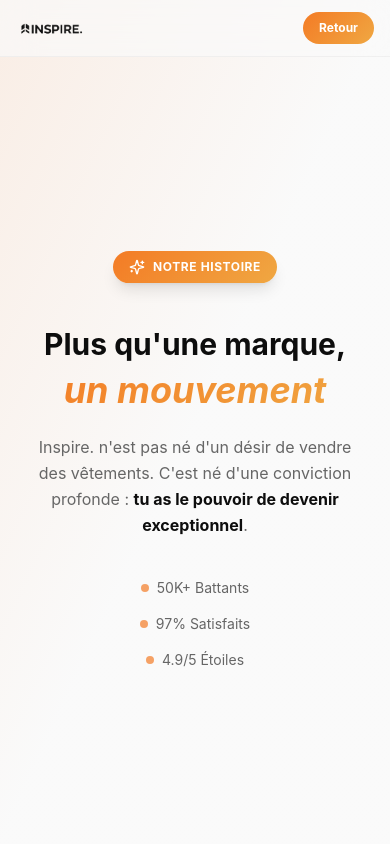
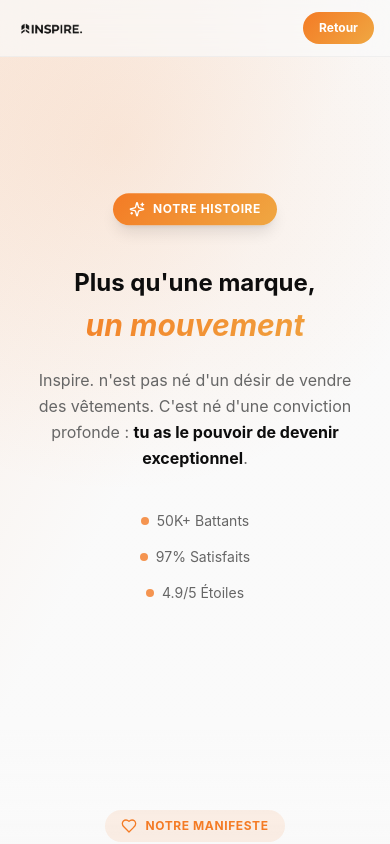
Before and after one commit to Adivra01/kayna, a React (Vite) app: page /about in a window 390 px wide. Shown: the top 844 px of the page. Built offline with nearby package versions, Linux system fonts and the light colour scheme; the HTML template or start-up script is replaced by a standard one.

Commit message:
Fix mobile responsiveness for About page
Improve mobile view of the About page by adjusting hero sizes, card heights, image optimization, gradient styles, and adding the #values anchor.

```diff
--- a/src/pages/About.tsx
+++ b/src/pages/About.tsx
@@ -138,9 +138,9 @@ const About = () => {
       </header>
 
       {/* Hero Section - Enhanced */}
-      <section className="relative min-h-screen flex items-center justify-center overflow-hidden pt-20 sm:pt-24">
+      <section className="relative min-h-[85vh] lg:min-h-screen flex items-center justify-center overflow-hidden pt-20 sm:pt-24">
         <div className="absolute inset-0 bg-gradient-to-br from-accent/10 via-background to-background" />
-        <div className="absolute inset-0 bg-[radial-gradient(circle_at_30%_20%,rgba(var(--accent-rgb),0.1),transparent_50%)]" />
+        <div className="absolute inset-0 bg-[radial-gradient(circle_at_30%_20%,hsl(var(--accent)/0.12),transparent_55%)]" />
 
         <div className="container mx-auto px-4 sm:px-6 lg:px-12 relative z-10 py-12 sm:py-16 lg:py-20">
           <div ref={heroRef} className="max-w-5xl mx-auto text-center space-y-6 sm:space-y-8 lg:space-y-12">
@@ -150,8 +150,8 @@ const About = () => {
             </div>
 
             <h1 className="font-bold leading-[1.1] mb-0">
-              <span className="block text-3xl sm:text-5xl md:text-6xl lg:text-7xl xl:text-8xl">Plus qu'une marque,</span>
-              <span className="block gradient-text italic text-4xl sm:text-6xl md:text-7xl lg:text-8xl xl:text-9xl mt-2 sm:mt-4">un mouvement</span>
+               <span className="block text-2xl sm:text-5xl md:text-6xl lg:text-7xl xl:text-8xl">Plus qu'une marque,</span>
+               <span className="block gradient-text italic text-3xl sm:text-6xl md:text-7xl lg:text-8xl xl:text-9xl mt-2 sm:mt-4">un mouvement</span>
             </h1>
 
             <p className="text-base sm:text-lg md:text-xl lg:text-2xl text-muted-foreground leading-relaxed max-w-3xl mx-auto px-4">
@@ -284,7 +284,7 @@ const About = () => {
       </section>
 
       {/* Values Section - Enhanced */}
-      <section className="py-16 sm:py-20 lg:py-32">
+      <section id="values" className="py-14 sm:py-20 lg:py-32">
         <div className="container mx-auto px-4 sm:px-6 lg:px-12">
           <div className="text-center max-w-3xl mx-auto mb-12 sm:mb-16 lg:mb-20">
             <div className="inline-flex items-center gap-2 sm:gap-3 mb-4 sm:mb-6 px-4 sm:px-5 lg:px-6 py-2 sm:py-2.5 lg:py-3 bg-accent/10 rounded-full">
@@ -305,12 +305,15 @@ const About = () => {
                 key={index}
                 className="value-card group relative rounded-2xl lg:rounded-3xl overflow-hidden glass-effect border border-border/50 hover:border-accent/50 transition-all duration-500 hover:shadow-2xl hover:shadow-accent/20"
               >
-                <div className="relative h-[350px] sm:h-[400px] lg:h-[500px]">
+                <div className="relative h-[260px] sm:h-[360px] lg:h-[500px]">
                   {/* Background Image */}
                   <div className="absolute inset-0 overflow-hidden">
-                    <img
+                     <img
                       src={value.image}
                       alt={value.title}
+                      loading="lazy"
+                      decoding="async"
+                      sizes="(min-width: 1024px) 50vw, 100vw"
                       className="w-full h-full object-cover group-hover:scale-110 transition-transform duration-700"
                     />
                     <div className="absolute inset-0 bg-gradient-to-t from-black via-black/60 to-black/20" />
```
